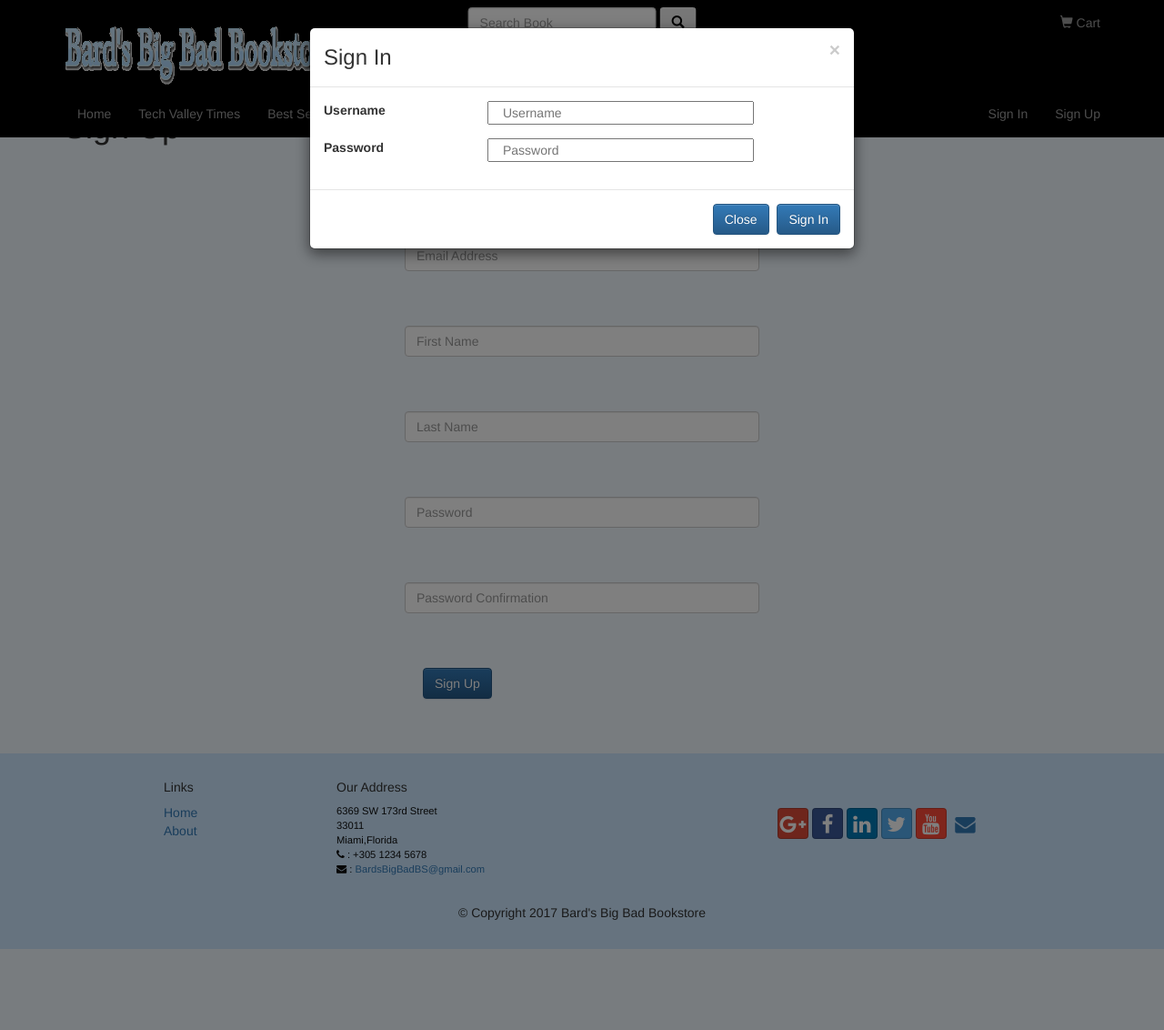
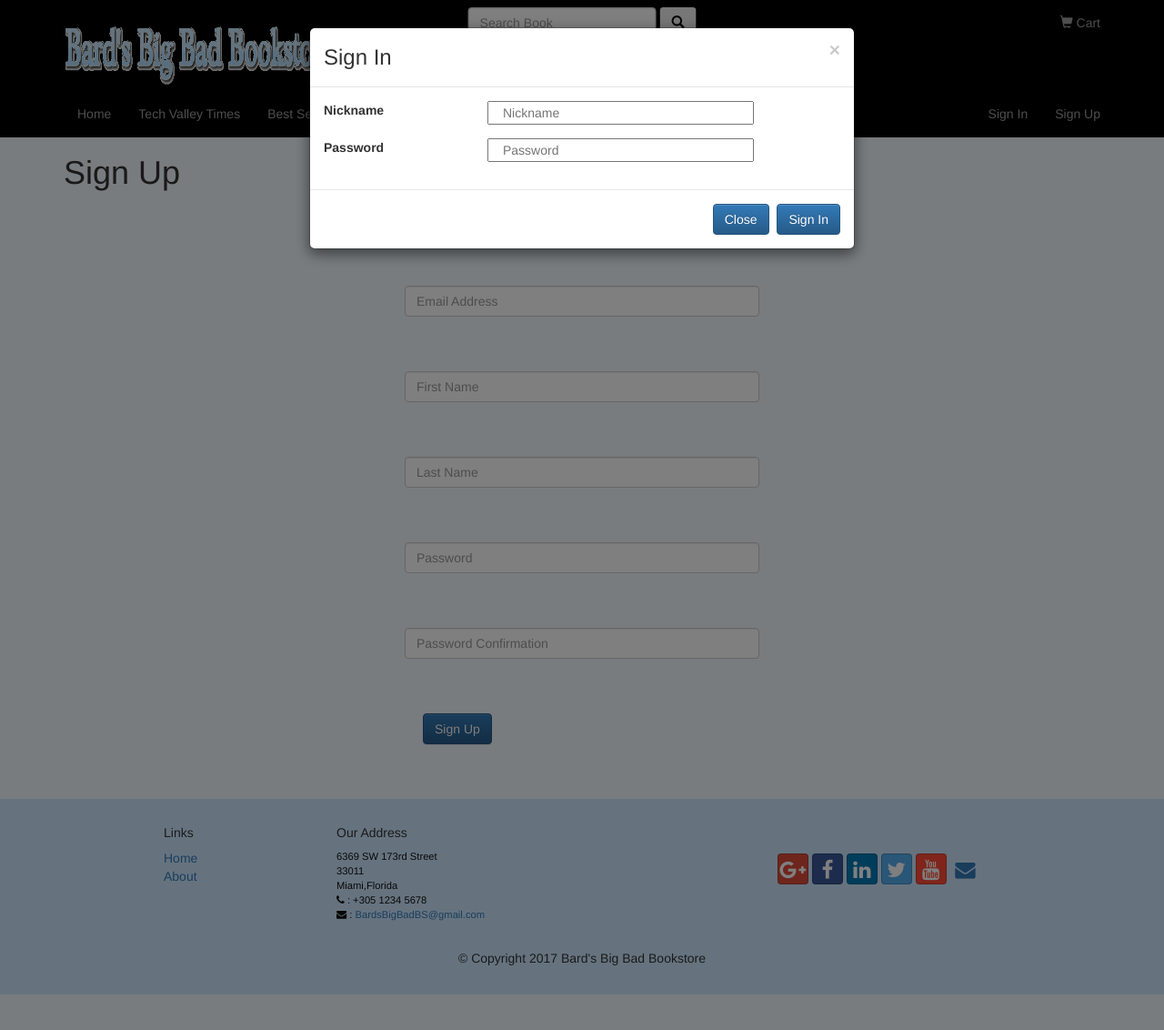
Before and after one commit to EricRado/software-eng-project, a Django app: page /accounts/signUp/ in a window 1280 px wide, after a click on "Sign In". Shown: the top 1132 px of the page at 91% size. Run offline with Django 3.2, Linux system fonts and the light colour scheme; some libraries are stand-ins or nearby versions.

Commit message:
Some Html and Css changes
Fixed nav bar covering content of site and adding javascript to pop modal if their is errors in login form

```diff
--- a/bookstore/accounts/templates/accounts/login.html
+++ b/bookstore/accounts/templates/accounts/login.html
@@ -8,8 +8,8 @@
                 <!-- Sign In form -->
                 <div class="row">
                     <div class="form-group">
-                        <label for="nicknameId" class="col-sm-2" >Username</label>
-                        <input type="text" class="col-sm-3" id="nicknameId" name="nickname" placeholder="Username">
+                        <label for="nicknameId" class="col-sm-2" >Nickname</label>
+                        <input type="text" class="col-sm-3" id="nicknameId" name="nickname" placeholder="Nickname">
                     </div>
                     <div class="form-group">
                         <label for="passwordId" class="col-sm-2" >Password</label>
--- a/bookstore/products/views.py
+++ b/bookstore/products/views.py
@@ -42,9 +42,11 @@ def get_book_details(request, title):
     book_by_author = models.Book.objects.filter(author_id=book.author.id)
     reviews = models.Review.objects.filter(book_id=book.id)
 
-    if request.user:
+    if request.user.is_authenticated:
         # check if user purchased book
         allowed_to_review = purchased_book(book.id, request.user.user_id)
+    else:
+        allowed_to_review = False
 
     return render(request, 'products/bookDetail.html', {'book': book, 'book_by_author': book_by_author,
                                                         'reviews': reviews, 'allowed_to_review': allowed_to_review})
--- a/bookstore/static/css/mystyles.css
+++ b/bookstore/static/css/mystyles.css
@@ -30,7 +30,7 @@ address{
 }
 
 body{
-    padding:100px 0px 0px 0px;
+    padding-top: 150px;
     z-index: 0;
 }
 
--- a/bookstore/templates/layout.html
+++ b/bookstore/templates/layout.html
@@ -195,6 +195,14 @@
     <script src="https://ajax.googleapis.com/ajax/libs/jquery/1.11.3/jquery.min.js"></script>
     <script type="text/javascript" src="//maxcdn.bootstrapcdn.com/bootstrap/3.2.0/js/bootstrap.min.js"></script>
 
+    {% if form.errors %}
+    <script>
+    $(function() {
+      $('#modalSignIn').modal({show: true});
+    });
+    </script>
+    {% endif %}
+
     {% block javascript_code %} {% endblock %}
 
 </body>
```
Also changed, not shown: 1 other file.
